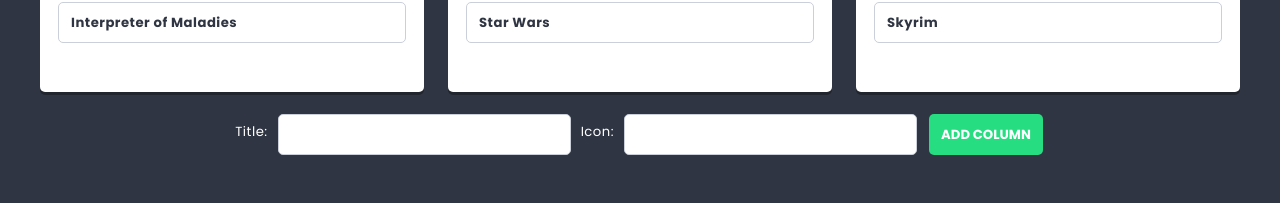
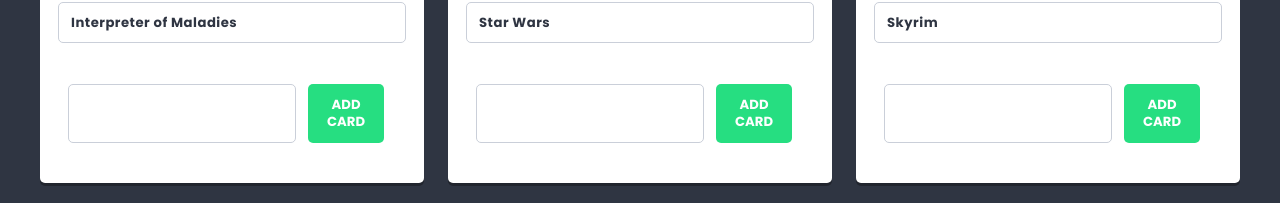
Before and after one commit to Arangus10/ToDoApp_react, a React (Create React App) app: page / in a window 1280 px wide. Shown: the part 639-842 px from the top of the page. Before the commit the page ends 816 px from the top, so only its background shows below. Built offline with nearby package versions, Linux system fonts and the light colour scheme.

Commit message:
Add CardForm.js & CardForm.module.scss code

```diff
--- /dev/null
+++ b/src/components/CardForm/CardForm.js
@@ -0,0 +1,23 @@
+import styles from './CardForm.module.scss'
+import { useState } from 'react';
+import Button from '../Button/Button';
+import TextInput from '../TextInput/TextInput';
+
+const CardForm = props => {
+    const [title, setTitle] = useState('');
+
+    const handleSubmit = e => {
+        e.preventDefault();
+        props.action({ title: title}, props.columnId);
+        setTitle('');
+    };
+
+    return (
+        <form onSubmit={handleSubmit} className={styles.cardForm}>
+            <TextInput type="text" value={title} onChange={e => setTitle(e.target.value)} />
+            <Button>Add card</Button>
+        </form>
+    );
+};
+
+export default CardForm;
--- /dev/null
+++ b/src/components/CardForm/CardForm.module.scss
@@ -0,0 +1,11 @@
+@import '../../styles/settings.scss';
+
+.cardForm {
+    padding: 10px;
+    display: flex;
+    justify-content: center;
+}
+
+.titleIcon {
+    padding: 10px;
+}
--- a/src/components/Column/Column.js
+++ b/src/components/Column/Column.js
@@ -1,5 +1,6 @@
 import styles from './Column.module.scss';
-import Card from './../Card/Card';
+import Card from '../Card/Card';
+import CardForm from '../CardForm/CardForm';
 
 const Column = props => {
     return (
@@ -8,9 +9,9 @@
                 <span className={styles.icon + ' fa fa-' + props.icon}></span>{props.title}
             </h1>
             <ul className={styles.cards}>
-                {props.cards.map(card => <Card key={card.id} title={card.title} />)}
+                {props.cards.map(card => <Card key={card.id} title={card.title}  />)}
             </ul>
-
+            <CardForm columnId={props.id} action={props.action} />
         </article>
     );
 };
--- a/src/components/Container/Container.js
+++ b/src/components/Container/Container.js
@@ -1,7 +1,10 @@
 import styles from './Container.module.scss';
 
 const Container = props => {
-  return (<div className={styles.container}>{props.children}</div>)
+  return (
+    <div className={styles.container}>
+      {props.children}
+    </div>)
 }
 
 export default Container;
--- a/src/components/List/List.js
+++ b/src/components/List/List.js
@@ -40,6 +40,17 @@
     setColumns([...columns, { id: shortid(), title: newColumn.title, icon: newColumn.icon, cards: [] }]);
   };
 
+  const addCard = (newCard, columnId) => {
+    const columnsUpdated = columns.map(column => {
+      if(column.id === columnId)
+        return { ...column, cards: [...column.cards, { id: shortid(), title: newCard.title }]}
+      else
+        return column
+    })
+    setColumns(columnsUpdated);
+  };
+
+
   return (
     <div className={styles.list}>
       <header className={styles.header}>
@@ -47,7 +58,7 @@
       </header>
       <p className={styles.description}>Interesting things I want to check out</p>
       <section className={styles.columns}>
-      {columns.map(column => <Column key={column.id} id={column.id} title={column.title} icon={column.icon} cards={column.cards} />)}
+      {columns.map(column => <Column key={column.id} id={column.id} title={column.title} icon={column.icon} cards={column.cards} action={addCard} id={column.id} />)}
       </section>
       <ColumnForm action={addColumn} />
     </div>
```
